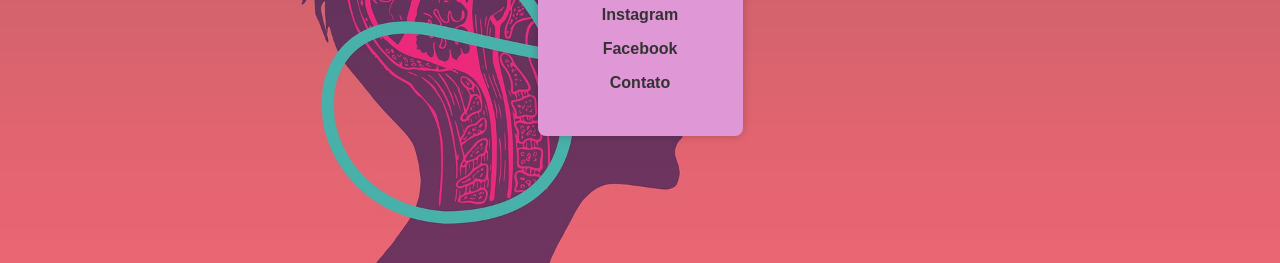
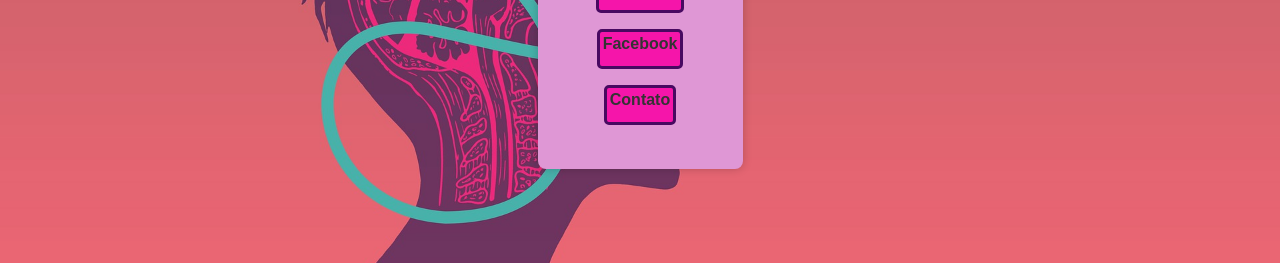
Before and after one commit to Maxlima2022/ivana, a plain HTML site: page index.html in a window 1280 px wide. Shown: the part 537-800 px from the top of the page. Drawn offline with Linux system fonts and the light colour scheme.

Commit message:
Update index.html

```diff
--- a/index.html
+++ b/index.html
@@ -68,12 +68,12 @@
             background-position: center;
             border-radius: 40%; /* Define a forma do círculo */
             border: 2px solid #080707; /* Borda opcional */
-        }S
+        }
 
         .highlight-box {
             background-color: #f515aa; /* Cor de fundo da caixa */
             padding: 3px; /* Espaçamento interno da caixa */
-            border: 3px solid #f0ec0f; /* Borda da caixa */
+            border: 3px solid #480961; /* Borda da caixa */
             border-radius: 5px; /* Arredondamento das bordas da caixa */
             display: inline-block; /* Permite que a caixa se ajuste ao conteúdo */S
         }
```
